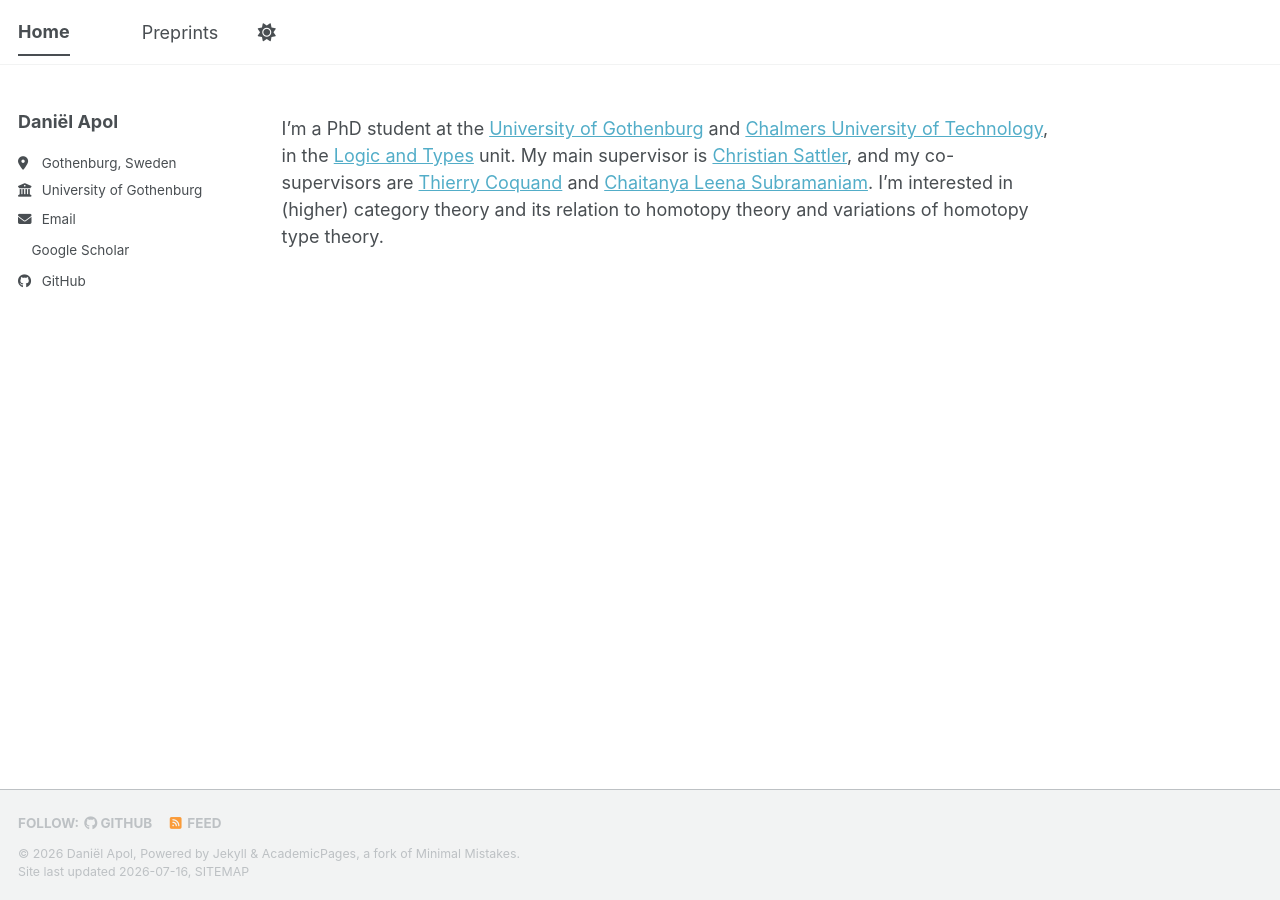
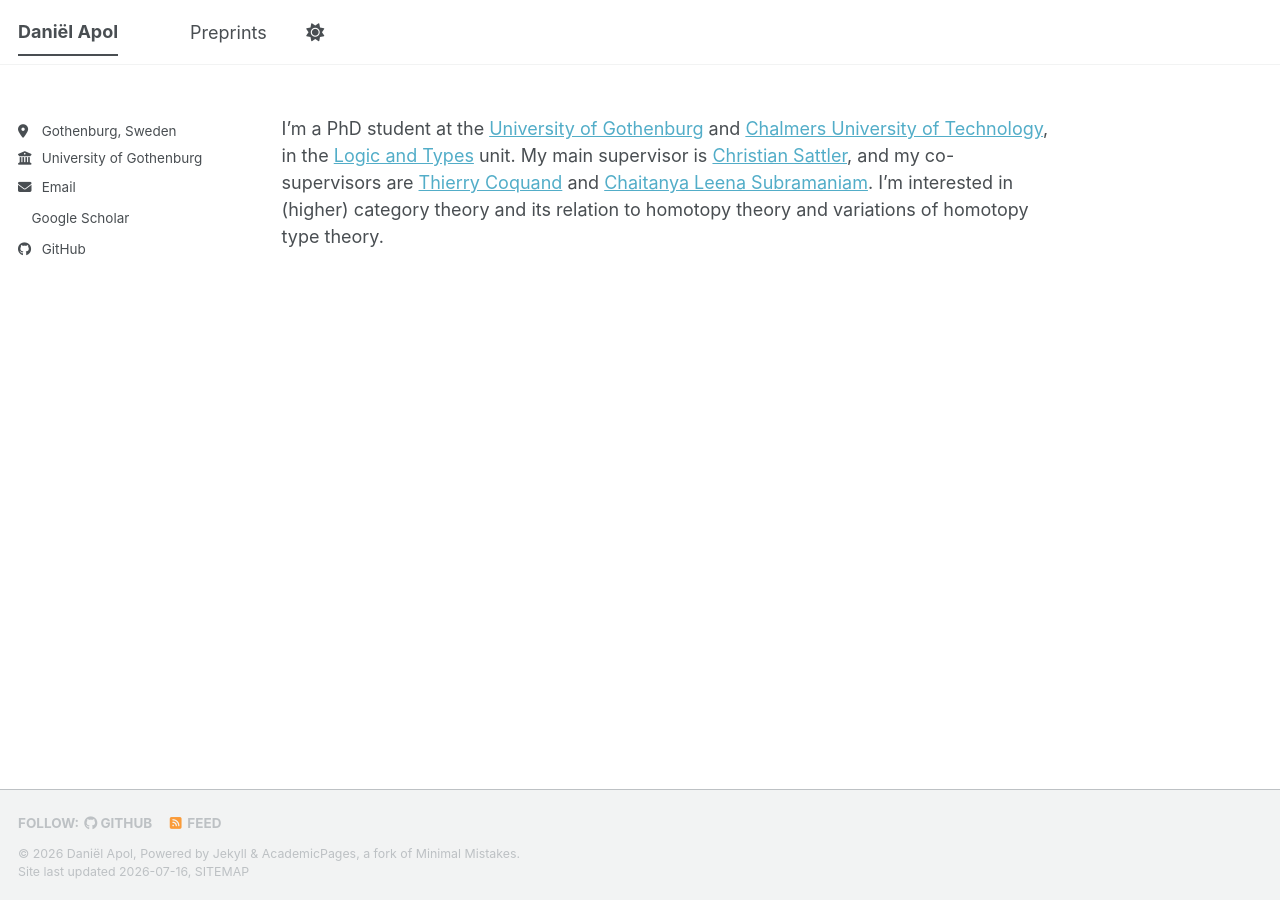
Before and after one commit to Apolboom/apolboom.github.io, a Jekyll site: the page built from _pages/about.md, in a window 1280 px wide. Built offline with Jekyll 4.4.1, drawn with Linux system fonts in a browser that asks for light colours; a style sheet for code colours, icons or effects is not loaded.

Commit message:
Change site title and author name format
Updated site title and modified author name field.

```diff
--- a/_config.yml
+++ b/_config.yml
@@ -9,7 +9,7 @@
 # Basic Site Settings
 locale                   : "en-US"
 site_theme               : "default" # The available themes options are "default", "air", "sunrise", "mint", "dirt" and "contrast"
-title                    : "Home"
+title                    : "Daniël Apol"
 title_separator          : "-"
 name                     : &name "Daniël Apol"
 description              : &description "Daniël Apol's academic portfolio"   # Update this with a general description of your site, this is the default if not overridden by a page
@@ -24,7 +24,7 @@ repository               : "Apolboom/apolboom.github.io"
 author:
   # Biographic information
   avatar           : "profile.png"
-  name             : "Daniël Apol"
+  name             : #"Daniël Apol"
   pronouns         : # example: "she/her"
   bio              : ""
   location         : "Gothenburg, Sweden"
```
